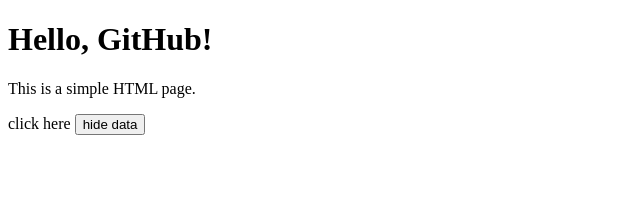
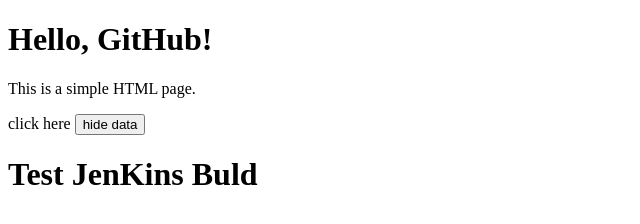
Before and after one commit to TruongChiLinh/jenkins, a plain HTML site: page index.html in a window 1280 px wide. Shown: the whole page, without its empty margins (0-640 px from the left). Drawn offline with Linux system fonts and the light colour scheme.

Commit message:
tesst pipeline

```diff
--- a/index.html
+++ b/index.html
@@ -10,5 +10,6 @@
     <p>This is a simple HTML page.</p>
     <a>click here</a>
     <button>hide data</button>
+    <h1>Test JenKins Buld</h1>
 </body>
 </html>
```
